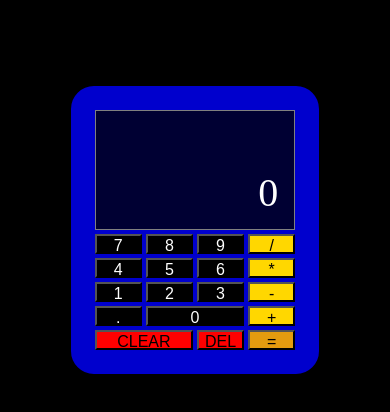
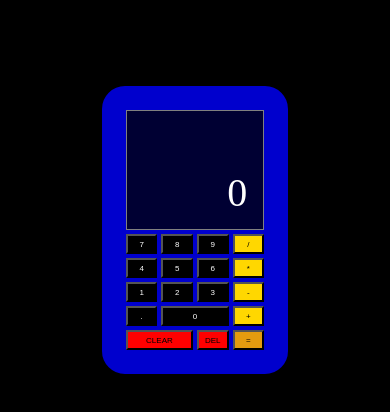
Before and after one commit to NotNaoChief/calculator, a plain HTML site: page index.html in a window 390 px wide. Drawn offline with Linux system fonts and the light colour scheme.

Commit message:
Adjust min font size for buttons

```diff
--- a/style.css
+++ b/style.css
@@ -87,7 +87,7 @@
 }
 
 .calculator > button {
-    font-size: clamp(1rem, 2vw, 2.5rem);
+    font-size: clamp(.5rem, 2vw, 2.5rem);
 }
 
 .current-operand {
```
